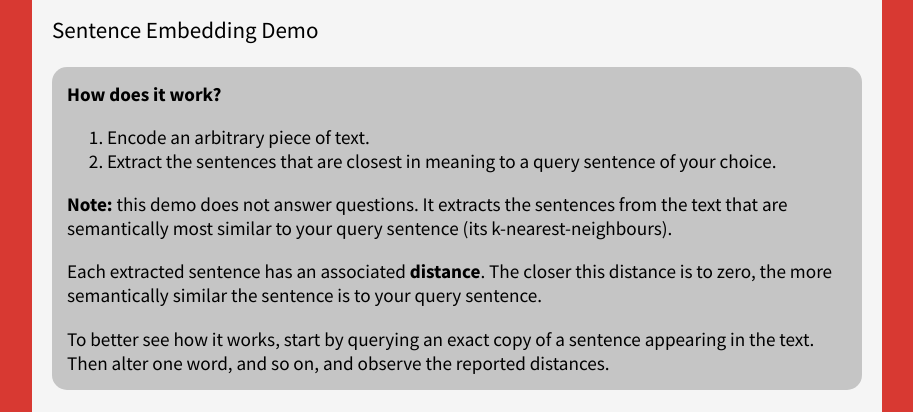
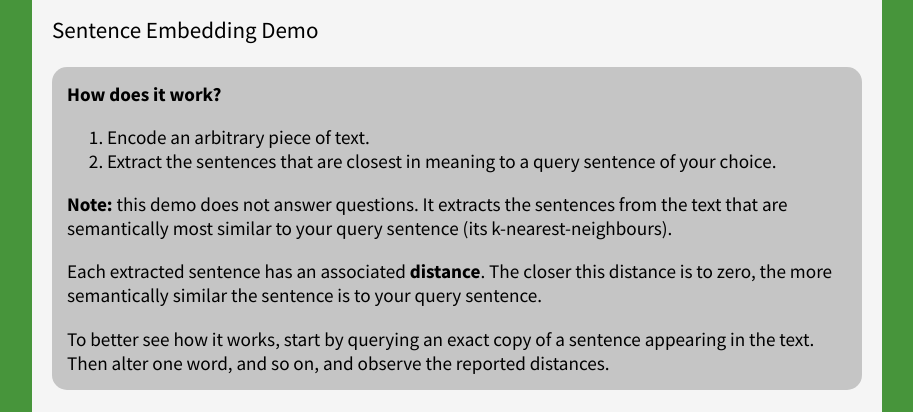
Before and after one commit to StormySmoke/website, a website: page app/index.html in a window 1280 px wide. Shown: the part 155-567 px from the top of the page, without its empty margins (183-1096 px from the left). Drawn offline with nearby package versions, Linux system fonts and the light colour scheme.

Commit message:
Change background colour to green
The automatic deployment to the dev environment works!

```diff
--- a/app/style.css
+++ b/app/style.css
@@ -6,7 +6,7 @@ html, body {
   padding: 0;
   margin: 0;
   font-size: 1.2em;
-  background-color: #D83932; }
+  background-color: #47953B; }
 
 main {
   width: 850px;
```
